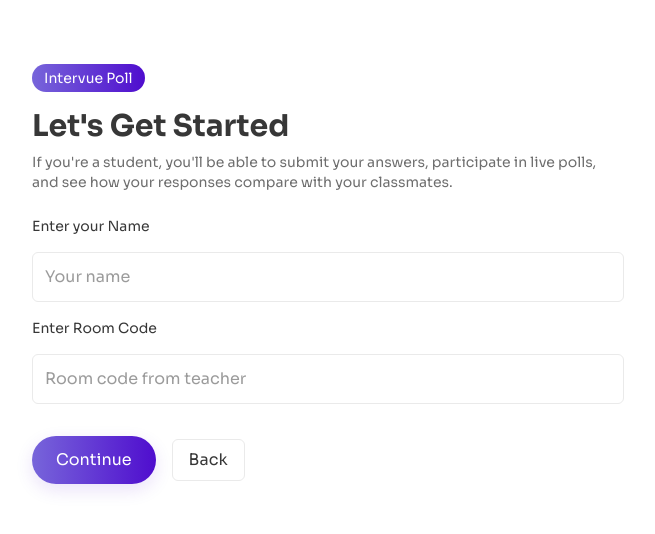
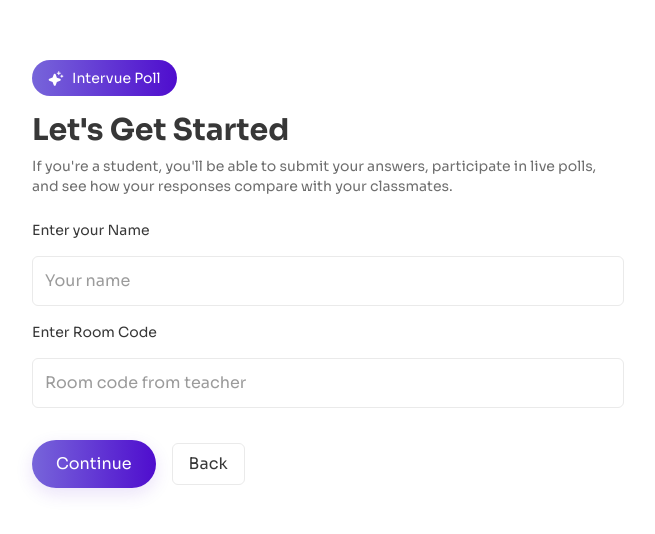
Before and after one commit to IamAbhinavSINGH/Intervue-Assignment, a React (Vite) app in the folder intervue frontend assignment/: page /student/join in a window 1280 px wide. Shown: the part 126-660 px from the top of the page, without its empty margins (312-967 px from the left). Built offline with nearby package versions, Linux system fonts and the light colour scheme; no server answers.

Commit message:
build error

```diff
--- a/intervue frontend assignment/src/components/StudentJoin.tsx
+++ b/intervue frontend assignment/src/components/StudentJoin.tsx
@@ -2,6 +2,7 @@ import { useState } from 'react';
 import { useNavigate } from 'react-router-dom';
 import { useAppDispatch } from '../store/hooks';
 import { joinRoomAsStudent } from '../store/roomSlice';
+import StarSVG from '../assets/Star';
 
 export default function StudentJoin() {
   const [name, setName] = useState('');
@@ -30,7 +31,11 @@ export default function StudentJoin() {
     <div className="min-h-screen flex items-center justify-center px-10">
       <div className="w-full max-w-2xl bg-white p-10 rounded-xl2 shadow-card">
         <div className="mb-6">
-          <div className="inline-flex items-center px-3 py-1 rounded-full text-white text-sm font-medium" style={{ background: 'linear-gradient(90deg,#7765DA 0%,#4F0DCE 100%)' }}>
+          <div
+              className="px-4 py-2 w-fit rounded-full text-white text-sm font-medium flex items-center gap-2"
+              style={{ background: 'linear-gradient(90deg,#7765DA 0%,#4F0DCE 100%)' }}
+          >
+            <StarSVG />
             Intervue Poll
           </div>
           <h2 className="text-3xl font-bold mt-4">Let's Get Started</h2>
--- a/intervue frontend assignment/src/components/StudentRoom.tsx
+++ b/intervue frontend assignment/src/components/StudentRoom.tsx
@@ -87,7 +87,7 @@ export default function StudentRoom() {
           >
             <StarSVG />
             Intervue Poll
-          </div>
+        </div>
 
         <div className="mb-8 mt-6">
           <svg width="72" height="72" viewBox="0 0 24 24" fill="none" className="animate-spin">
--- a/intervue frontend assignment/src/components/TeacherRoom.tsx
+++ b/intervue frontend assignment/src/components/TeacherRoom.tsx
@@ -154,7 +154,7 @@ export function TeacherQuestionForm() {
                     correctIndex={correctIndex}
                     updateOptionText={updateOptionText}
                     removeOption={removeOption}
-                    setCorrectIndex={(i : number) => setCorrectIndex(i)}
+                    setOptionCorrect={(i : number) => setCorrectIndex(i)}
                     optionsLength={options.length}
                 />
               ))}
@@ -199,22 +199,24 @@ function OptionRow({ idx, option, correctIndex, updateOptionText, removeOption ,
         />
 
         <div className="flex flex-row gap-2 items-start ml-6">
-          <label className="inline-flex items-center gap-2 cursor-pointer">
+          <label
+            className="inline-flex items-center gap-2 cursor-pointer">
             <input
+              onChange={() => setOptionCorrect(idx , true)}
               type="radio"
               name={`correct-${idx}`}
               checked={correctIndex === idx}
-              onChange={() => setOptionCorrect(idx, true)}
               className="form-radio"
             />
             <span className="ml-1 text-sm">Yes</span>
           </label>
-          <label className="inline-flex items-center gap-2 cursor-pointer">
+          <label
+            className="inline-flex items-center gap-2 cursor-pointer">
             <input
+              onChange={() => setOptionCorrect(idx , true)}
               type="radio"
               name={`notcorrect-${idx}`}
               checked={correctIndex !== idx}
-              onChange={() => setOptionCorrect(idx, false)}
               className="form-radio"
             />
             <span className="ml-1 text-sm">No</span>
```
